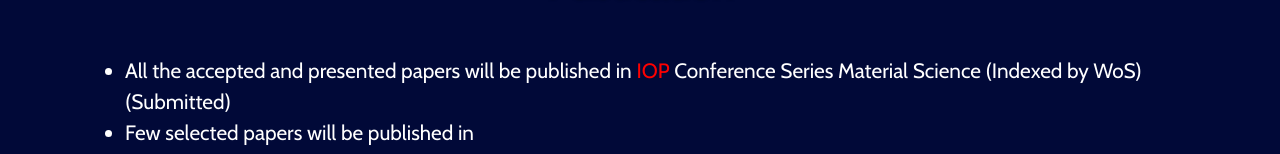
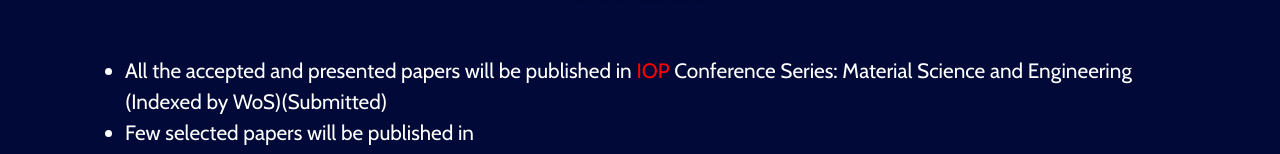
Before and after one commit to saathvikdm/AICDMB, a React (Create React App) app: page /publication in a window 1280 px wide. Shown: the part 157-311 px from the top of the page. Built offline with nearby package versions, Linux system fonts and the light colour scheme.

Commit message:
fixed typo in publication

```diff
--- a/src/publication.jsx
+++ b/src/publication.jsx
@@ -13,7 +13,7 @@
                 <h1 className="display-5 text-center mb-5">Publication</h1>
                 <div className="div-bg-col">
                     <ul style={{fontSize: '1.3em'}}>
-                        <li>All the accepted and presented papers will be published in <span className="color-red">IOP </span> Conference Series Material Science (Indexed by WoS)(Submitted)</li>
+                        <li>All the accepted and presented papers will be published in <span className="color-red">IOP </span> Conference Series: Material Science and Engineering (Indexed by WoS)(Submitted)</li>
                         <li>Few selected papers will be published in
                         <ul>
                             <li>IET Edited Book "Disease Analysis and Prediction using Data Science" (indexed by Scopus & WoS)(submitted)</li>
```
